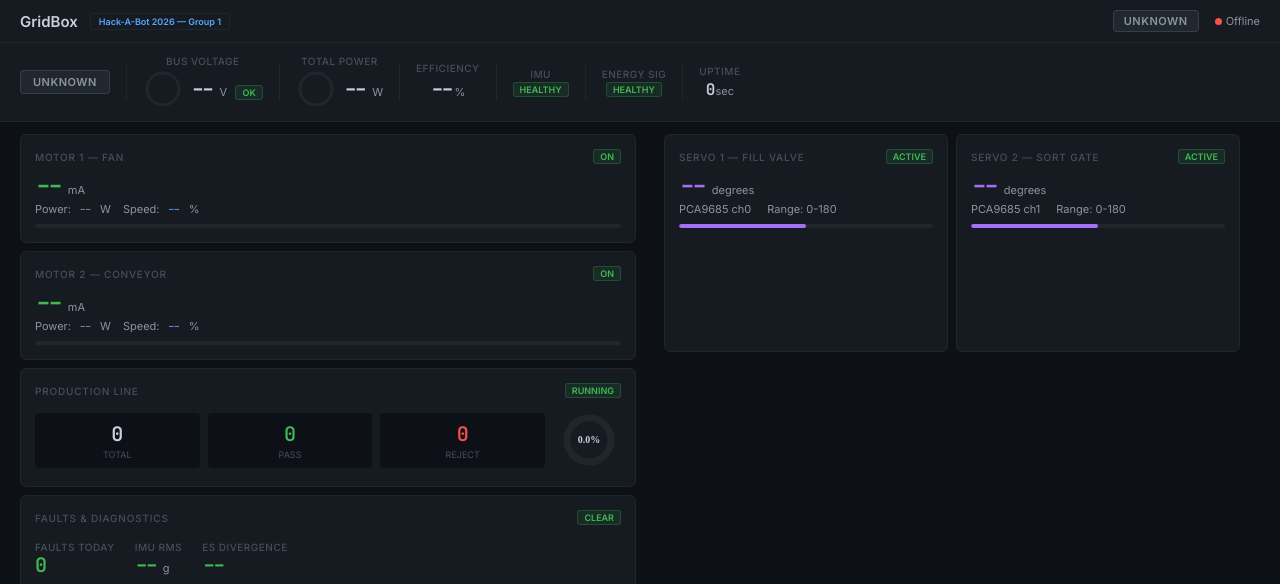
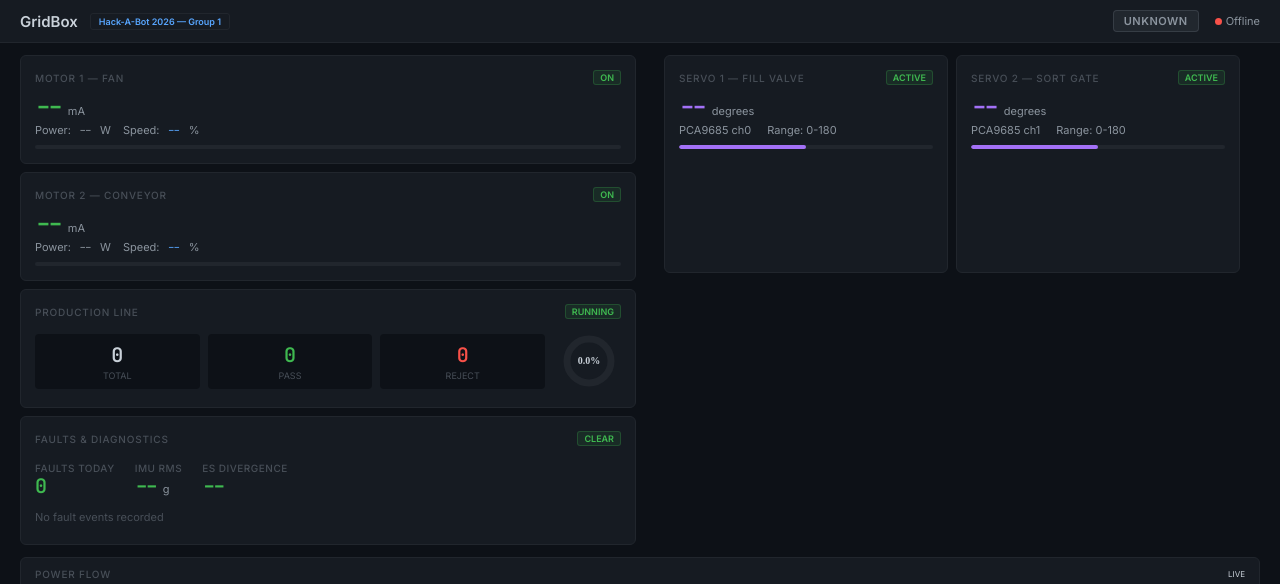
Before and after one commit to doyun-gu/hack-a-bot-2026, a Flask app: page / in a window 1280 px wide. Shown: the top 584 px of the page. Run offline with Flask 3, Linux system fonts and the light colour scheme; data that the repository does not hold is empty.

Commit message:
Remove redundant overview row — info already in main cards
Co-Authored-By: Claude Opus 4.6 (1M context) <noreply@anthropic.com>

```diff
--- a/src/web/templates/index.html
+++ b/src/web/templates/index.html
@@ -42,18 +42,6 @@
         .health-dot.warn { background: #d29922; }
         .health-dot.fault { background: #f85149; }
         .health-dot.off { background: #484f58; border: 1px dashed #484f58; background: transparent; }
-
-        /* ─── System Overview Row ─── */
-        .overview-row {
-            display: flex; align-items: center; gap: 16px; padding: 12px 20px;
-            background: #161b22; border-bottom: 1px solid #21262d; flex-wrap: wrap;
-        }
-        .ov-item { display: flex; flex-direction: column; align-items: center; gap: 2px; }
-        .ov-item-gauge { display: flex; align-items: center; gap: 8px; }
-        .ov-label { font-size: 10px; font-weight: 500; color: #484f58; text-transform: uppercase; letter-spacing: 0.5px; }
-        .ov-val { font-family: 'JetBrains Mono', monospace; font-size: 20px; font-weight: 600; color: #c9d1d9; }
-        .ov-unit { font-size: 11px; font-weight: 400; color: #8b949e; }
-        .ov-sep { width: 1px; height: 36px; background: #21262d; }
 
         /* ─── State Badge ─── */
         .state { font-size: 11px; font-weight: 600; padding: 4px 12px; border-radius: 4px; letter-spacing: 0.5px; }
@@ -162,66 +150,6 @@
         </div>
     </div>
 
-    <!-- System Overview Row -->
-    <div class="overview-row">
-        <div class="ov-item">
-            <span class="state state-UNKNOWN" id="state-badge">UNKNOWN</span>
-        </div>
-        <div class="ov-sep"></div>
-        <div class="ov-item">
-            <span class="ov-label">Bus Voltage</span>
-            <div class="ov-item-gauge">
-                <svg width="40" height="40" viewBox="0 0 40 40">
-                    <circle cx="20" cy="20" r="16" fill="none" stroke="#21262d" stroke-width="3"/>
-                    <circle cx="20" cy="20" r="16" fill="none" stroke="#3fb950" stroke-width="3"
-                        stroke-dasharray="100.53" stroke-dashoffset="100.53"
-                        transform="rotate(-90 20 20)" id="bus-gauge-fill"/>
-                </svg>
-                <div>
-                    <span class="ov-val" id="bus-v">--</span>
-                    <span class="ov-unit">V</span>
-                    <span class="badge badge-green" id="bus-badge" style="margin-left:4px">OK</span>
-                </div>
-            </div>
-        </div>
-        <div class="ov-sep"></div>
-        <div class="ov-item">
-            <span class="ov-label">Total Power</span>
-            <div class="ov-item-gauge">
-                <svg width="40" height="40" viewBox="0 0 40 40">
-                    <circle cx="20" cy="20" r="16" fill="none" stroke="#21262d" stroke-width="3"/>
-                    <circle cx="20" cy="20" r="16" fill="none" stroke="#3fb950" stroke-width="3"
-                        stroke-dasharray="100.53" stroke-dashoffset="100.53"
-                        transform="rotate(-90 20 20)" id="power-gauge-fill"/>
-                </svg>
-                <div>
-                    <span class="ov-val" id="total-w">--</span>
-                    <span class="ov-unit">W</span>
-                </div>
-            </div>
-        </div>
-        <div class="ov-sep"></div>
-        <div class="ov-item">
-            <span class="ov-label">Efficiency</span>
-            <div><span class="ov-val" id="efficiency">--</span><span class="ov-unit">%</span></div>
-        </div>
-        <div class="ov-sep"></div>
-        <div class="ov-item">
-            <span class="ov-label">IMU</span>
-            <span class="badge badge-green" id="imu-badge">HEALTHY</span>
-        </div>
-        <div class="ov-sep"></div>
-        <div class="ov-item">
-            <span class="ov-label">Energy Sig</span>
-            <span class="badge badge-green" id="es-badge">HEALTHY</span>
-        </div>
-        <div class="ov-sep"></div>
-        <div class="ov-item">
-            <span class="ov-label">Uptime</span>
-            <div><span class="ov-val" id="uptime" style="font-size:16px">0</span><span class="ov-unit">sec</span></div>
-        </div>
-    </div>
-
     <!-- Main Two-Column Layout -->
     <div class="main-content">
         <!-- Left Column: Motors & Actuators -->
@@ -278,9 +206,9 @@
             <div class="card">
                 <div class="card-header"><h3>Faults &amp; Diagnostics</h3><span class="badge badge-green" id="fault-badge">CLEAR</span></div>
                 <div style="display:flex;gap:20px;margin-bottom:8px">
-                    <div><span class="ov-label">Faults Today</span><div class="metric"><span class="val c-green" id="faults" style="font-size:20px">0</span></div></div>
-                    <div><span class="ov-label">IMU RMS</span><div class="metric"><span class="val c-green" id="imu-rms" style="font-size:20px">--</span><span class="unit">g</span></div></div>
-                    <div><span class="ov-label">ES Divergence</span><div class="metric"><span class="val c-green" id="es-score" style="font-size:20px">--</span></div></div>
+                    <div><span style="font-size:10px;font-weight:500;color:#484f58;text-transform:uppercase;letter-spacing:0.5px">Faults Today</span><div class="metric"><span class="val c-green" id="faults" style="font-size:20px">0</span></div></div>
+                    <div><span style="font-size:10px;font-weight:500;color:#484f58;text-transform:uppercase;letter-spacing:0.5px">IMU RMS</span><div class="metric"><span class="val c-green" id="imu-rms" style="font-size:20px">--</span><span class="unit">g</span></div></div>
+                    <div><span style="font-size:10px;font-weight:500;color:#484f58;text-transform:uppercase;letter-spacing:0.5px">ES Divergence</span><div class="metric"><span class="val c-green" id="es-score" style="font-size:20px">--</span></div></div>
                 </div>
                 <div id="fault-log"><div class="no-faults">No fault events recorded</div></div>
             </div>
@@ -318,6 +246,14 @@
         <div id="power-bar"></div>
         <div id="imu-bar"></div>
         <div id="es-bar"></div>
+        <span id="bus-v"></span>
+        <span id="bus-badge" class="badge"></span>
+        <span id="total-w"></span>
+        <span id="efficiency"></span>
+        <span id="imu-badge" class="badge"></span>
+        <span id="es-badge" class="badge"></span>
+        <span id="uptime"></span>
+        <span id="mode"></span>
     </div>
 
     <script>
@@ -618,11 +554,9 @@
                 const bb = document.getElementById('bus-badge');
                 bb.textContent = bv > 4.2 ? 'OK' : bv > 3.8 ? 'LOW' : 'CRITICAL';
                 bb.className = 'badge ' + badgeClass(6 - bv, 1.5, 2.5);
-                // SVG gauge
-                const busP = Math.min(bv / 6 * 100, 100);
+                // SVG gauge (hidden — overview row removed)
                 const busFill = document.getElementById('bus-gauge-fill');
-                busFill.setAttribute('stroke-dashoffset', CIRC * (1 - busP / 100));
-                busFill.setAttribute('stroke', rawColor(6 - bv, 1.5, 2.5));
+                if (busFill) { busFill.setAttribute('stroke-dashoffset', CIRC * (1 - Math.min(bv / 6, 1))); busFill.setAttribute('stroke', rawColor(6 - bv, 1.5, 2.5)); }
 
                 // Efficiency — smoothed
                 const ef = smoothVal('eff', d.efficiency || 0, 0.1);
@@ -659,11 +593,9 @@
                 document.getElementById('total-w').className = 'ov-val ' + cClass(tw, 6, 10);
                 document.getElementById('power-bar').style.width = Math.min(tw / 12 * 100, 100) + '%';
                 document.getElementById('power-bar').className = 'progress-fill ' + bgClass(tw, 6, 10);
-                // SVG gauge
-                const pwP = Math.min(tw / 12 * 100, 100);
+                // SVG gauge (hidden — overview row removed)
                 const pwFill = document.getElementById('power-gauge-fill');
-                pwFill.setAttribute('stroke-dashoffset', CIRC * (1 - pwP / 100));
-                pwFill.setAttribute('stroke', rawColor(tw, 6, 10));
+                if (pwFill) { pwFill.setAttribute('stroke-dashoffset', CIRC * (1 - Math.min(tw / 12, 1))); pwFill.setAttribute('stroke', rawColor(tw, 6, 10)); }
 
                 // IMU — smoothed
                 const ir = smoothVal('imu', d.imu_rms || 0, 0.1);
```
